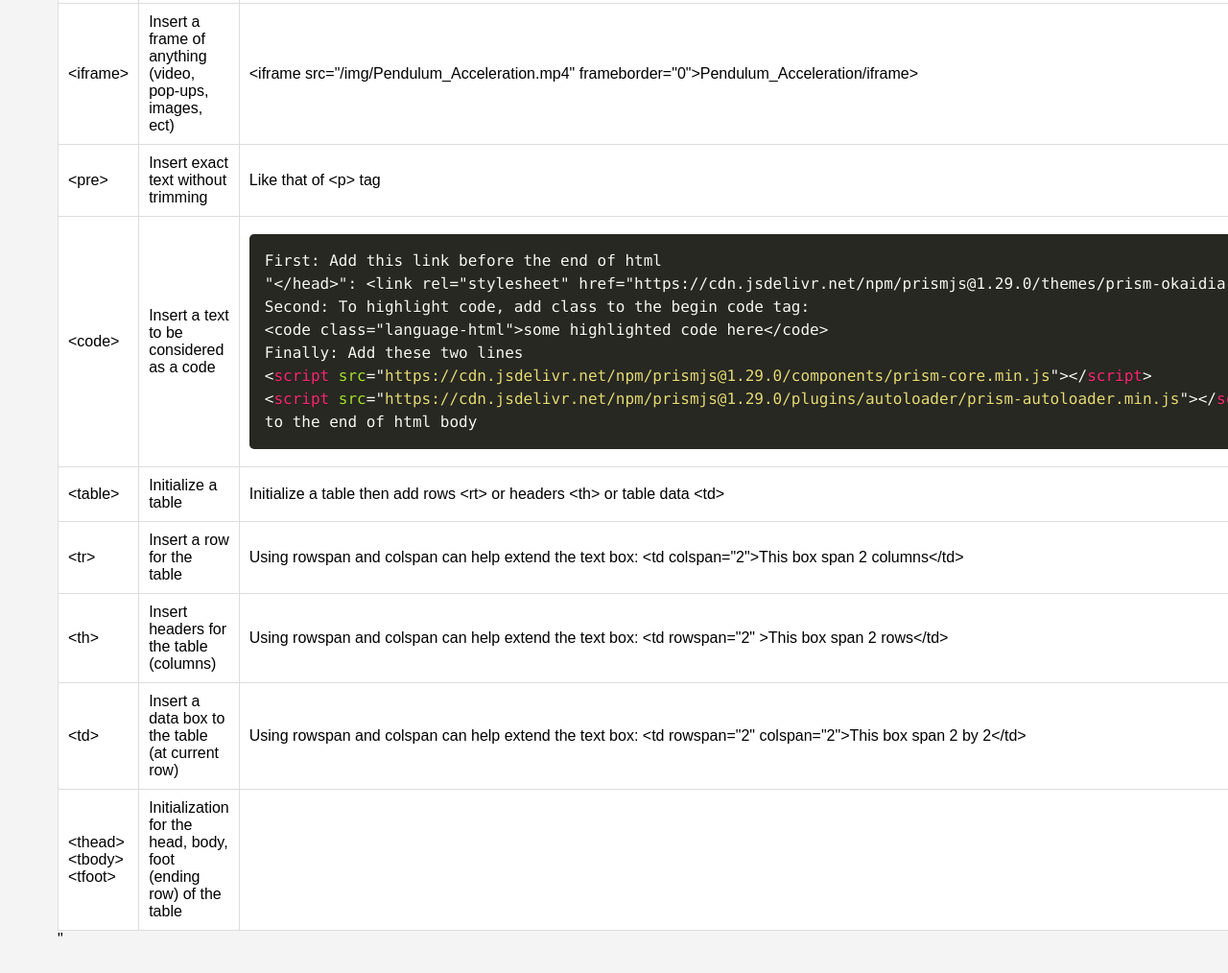
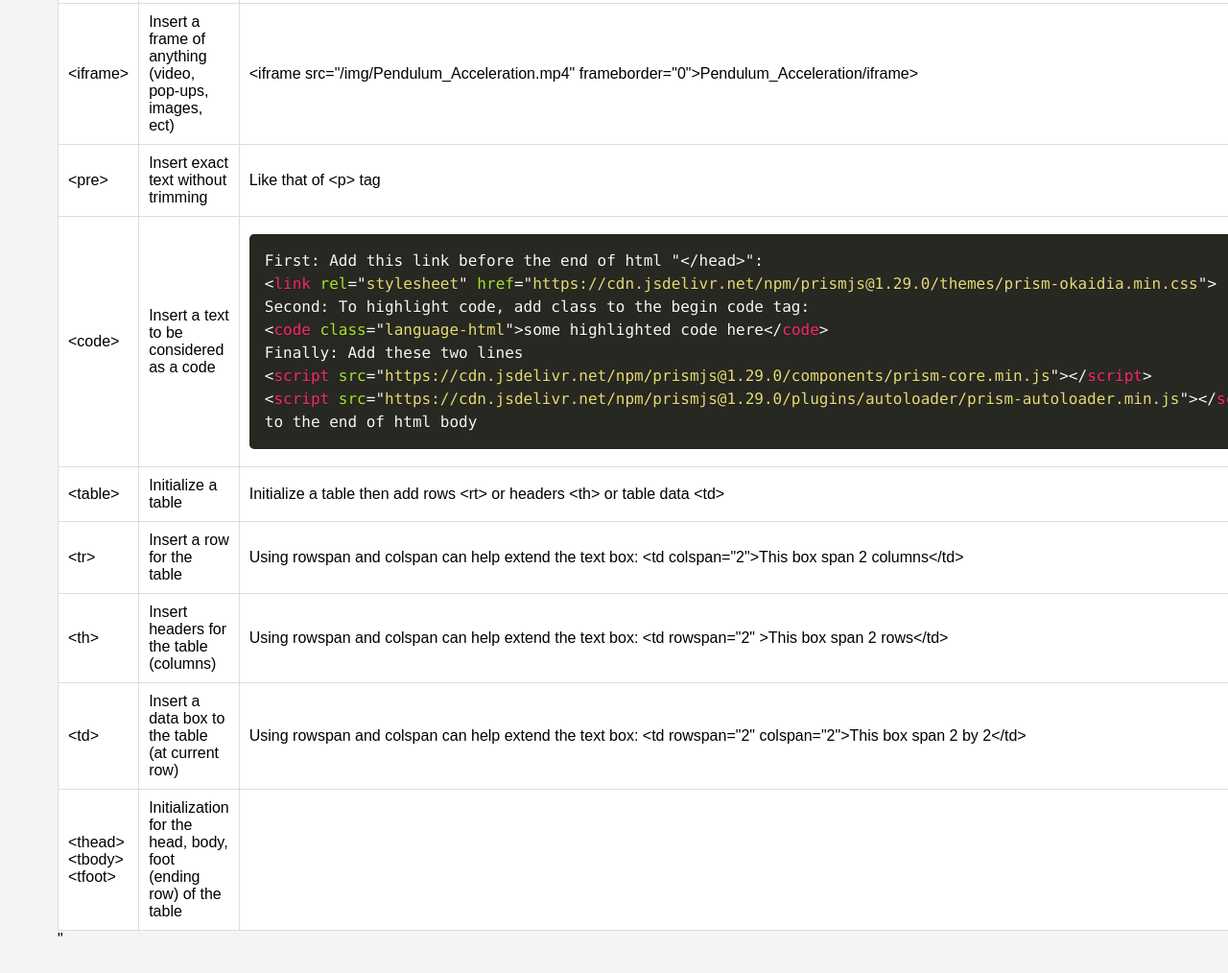
Before and after one commit to nmq123/Space1, a plain HTML site: page index.html in a window 1280 px wide. Shown: the part 1383-2397 px from the top of the page at 96% size. Drawn offline with nearby package versions, Linux system fonts and the light colour scheme.

Commit message:
origin update 10

```diff
--- a/index.html
+++ b/index.html
@@ -170,10 +170,10 @@ just "/"
           <td>&lt;code&gt;</td>
           <td>Insert a text to be considered as a code</td>
 <td><pre>
-First: Add this link before the end of html
-&quot;&lt;/head&gt;&quot;: &lt;link rel=&quot;stylesheet&quot; href=&quot;https://cdn.jsdelivr.net/npm/prismjs@1.29.0/themes/prism-okaidia.min.css&quot;&gt;
+First: Add this link before the end of html &quot;&lt;/head&gt;&quot;:
+<code class="language-html">&lt;link rel=&quot;stylesheet&quot; href=&quot;https://cdn.jsdelivr.net/npm/prismjs@1.29.0/themes/prism-okaidia.min.css&quot;&gt;</code>
 Second: To highlight code, add class to the begin code tag:
-&lt;code class=&quot;language-html&quot;&gt;some highlighted code here&lt;/code&gt;
+<code class="language-html">&lt;code class=&quot;language-html&quot;&gt;some highlighted code here&lt;/code&gt;</code>
 Finally: Add these two lines<code class="language-html">
 &lt;script src=&quot;https://cdn.jsdelivr.net/npm/prismjs@1.29.0/components/prism-core.min.js&quot;&gt;&lt;/script&gt;
 &lt;script src=&quot;https://cdn.jsdelivr.net/npm/prismjs@1.29.0/plugins/autoloader/prism-autoloader.min.js&quot;&gt;&lt;/script&gt;&quot;</code>
```
